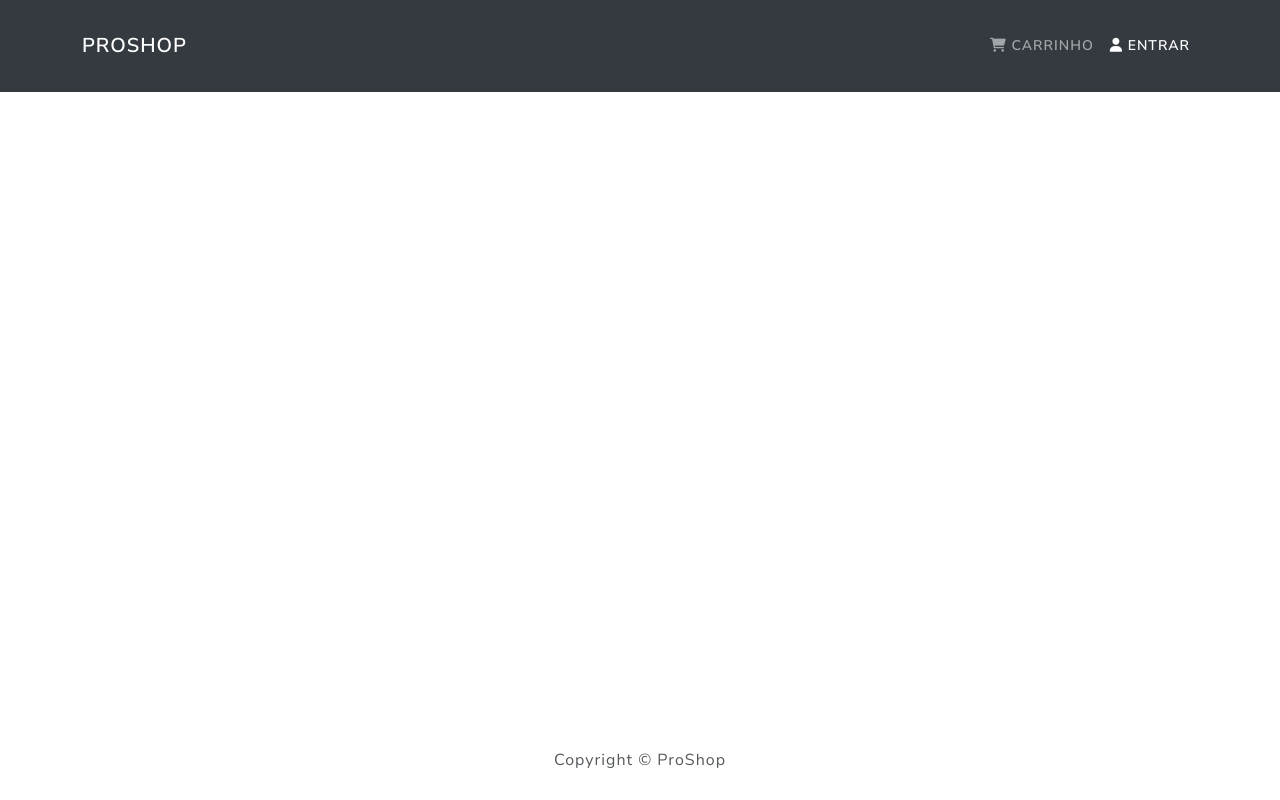
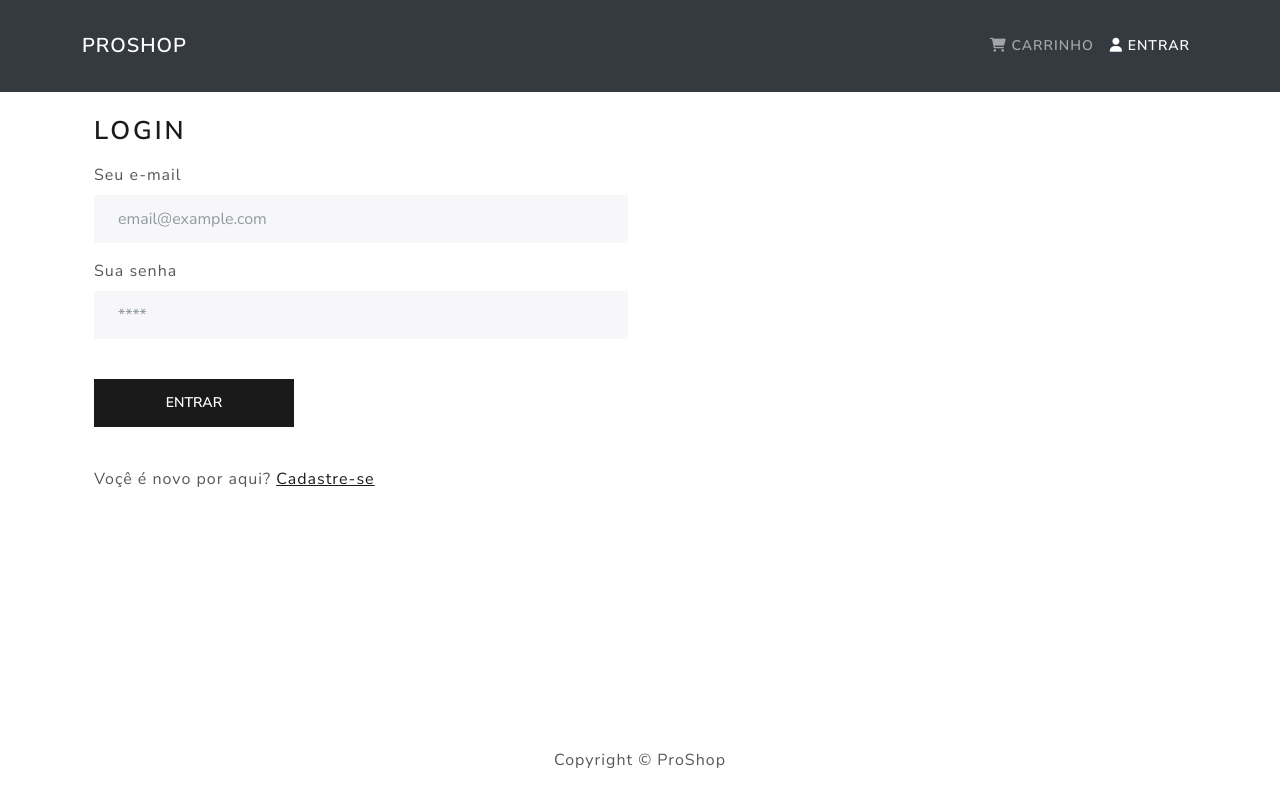
Before and after one commit to calebesg/proshop, a React (Create React App) app in the folder frontend/: page /login in a window 1280 px wide. Built offline with nearby package versions, Linux system fonts and the light colour scheme; no server answers.

Commit message:
created login page

```diff
--- a/frontend/src/App.tsx
+++ b/frontend/src/App.tsx
@@ -6,6 +6,7 @@ import Footer from './components/Footer'
 import Home from './pages/Home'
 import Product from './pages/Product'
 import ShoppingCart from './pages/ShoppingCart'
+import Login from './pages/Login'
 
 function App() {
   return (
@@ -20,6 +21,7 @@ function App() {
             <Route path="/carrinho" element={<ShoppingCart />}>
               <Route path="/carrinho/:id" element={<ShoppingCart />} />
             </Route>
+            <Route path="/login" element={<Login />} />
           </Routes>
         </Container>
       </main>
--- /dev/null
+++ b/frontend/src/components/FormContainer.tsx
@@ -0,0 +1,19 @@
+import { Col, Container, Row } from 'react-bootstrap'
+
+interface IFormContainerProps {
+  children: React.ReactNode
+}
+
+function FormContainer({ children }: IFormContainerProps) {
+  return (
+    <Container>
+      <Row>
+        <Col xs={12} md={6}>
+          {children}
+        </Col>
+      </Row>
+    </Container>
+  )
+}
+
+export default FormContainer
--- a/frontend/src/components/Loader.tsx
+++ b/frontend/src/components/Loader.tsx
@@ -1,13 +1,17 @@
 import { Spinner } from 'react-bootstrap'
 
-function Loader() {
+interface ILoaderProps {
+  size?: number
+}
+
+function Loader({ size = 100 }: ILoaderProps) {
   return (
     <Spinner
       animation="border"
       role="status"
       style={{
-        width: '100px',
-        height: '100px',
+        width: `${size}px`,
+        height: `${size}px`,
         margin: 'auto',
         display: 'block',
       }}
--- /dev/null
+++ b/frontend/src/pages/Login.tsx
@@ -0,0 +1,88 @@
+import { useState, useEffect, FormEvent } from 'react'
+import { Link, useSearchParams, useNavigate } from 'react-router-dom'
+import { useDispatch, useSelector } from 'react-redux'
+import { Form, Button, Row, Col } from 'react-bootstrap'
+import FormContainer from '../components/FormContainer'
+import { IStoreStates, login } from '../store'
+import Message from '../components/Message'
+import Loader from '../components/Loader'
+
+function Login() {
+  const [email, setEmail] = useState('')
+  const [password, setPassword] = useState('')
+
+  const dispatch = useDispatch()
+
+  const { loading, userInfo, error } = useSelector((state: IStoreStates) => {
+    return state.userLogin
+  })
+
+  const [searchParams] = useSearchParams()
+  const redirect = searchParams.get('redirect') || '/'
+
+  const navigate = useNavigate()
+
+  useEffect(() => {
+    if (userInfo) {
+      navigate(redirect)
+    }
+  }, [navigate, redirect, userInfo])
+
+  const handleSubmit = (e: FormEvent) => {
+    e.preventDefault()
+    dispatch(login(email, password))
+  }
+
+  return (
+    <FormContainer>
+      <h1>Login</h1>
+
+      {error && <Message variant="danger">{error}</Message>}
+
+      <Form onSubmit={handleSubmit}>
+        <Form.Group controlId="email">
+          <Form.Label>Seu e-mail</Form.Label>
+          <Form.Control
+            type="email"
+            placeholder="email@example.com"
+            value={email}
+            onChange={e => setEmail(e.target.value)}
+          ></Form.Control>
+        </Form.Group>
+
+        <Form.Group className="py-3" controlId="password">
+          <Form.Label>Sua senha</Form.Label>
+          <Form.Control
+            type="password"
+            placeholder="****"
+            value={password}
+            onChange={e => setPassword(e.target.value)}
+          ></Form.Control>
+        </Form.Group>
+
+        <Button
+          className="my-4"
+          style={{ width: '200px', height: '3rem' }}
+          type="submit"
+          variant="primary"
+          disabled={loading}
+        >
+          {loading ? <Loader size={20} /> : 'Entrar'}
+        </Button>
+      </Form>
+
+      <Row className="py-3">
+        <Col>
+          Voçê é novo por aqui?{' '}
+          <Link
+            to={redirect ? `/registrar?redirect=${redirect}` : '/registrar'}
+          >
+            Cadastre-se
+          </Link>
+        </Col>
+      </Row>
+    </FormContainer>
+  )
+}
+
+export default Login
--- a/frontend/src/store/index.ts
+++ b/frontend/src/store/index.ts
@@ -11,3 +11,4 @@ export type {
 
 export { listProducts, productDetail } from './modules/product/actions'
 export { addToCart, removeFromCart } from './modules/cart/actions'
+export { login } from './modules/user/actions'
```
